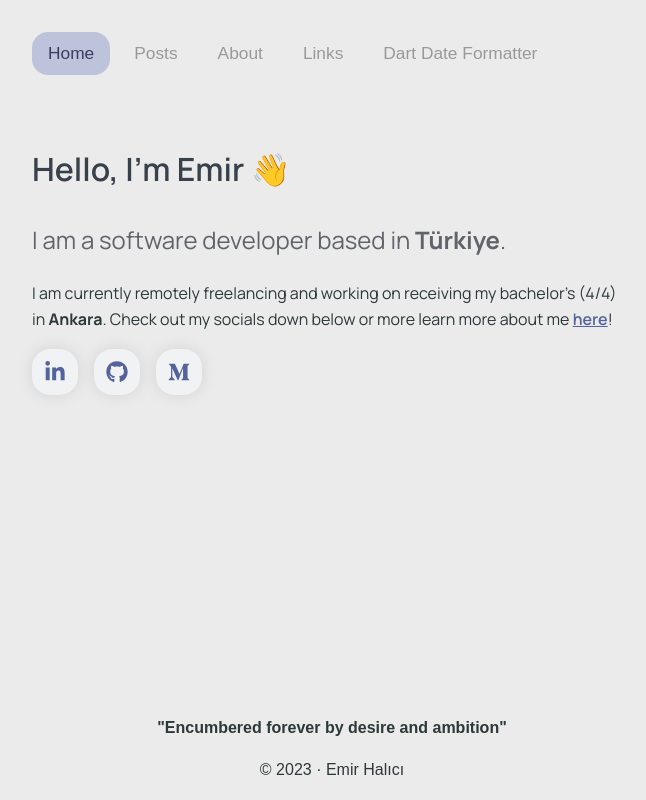
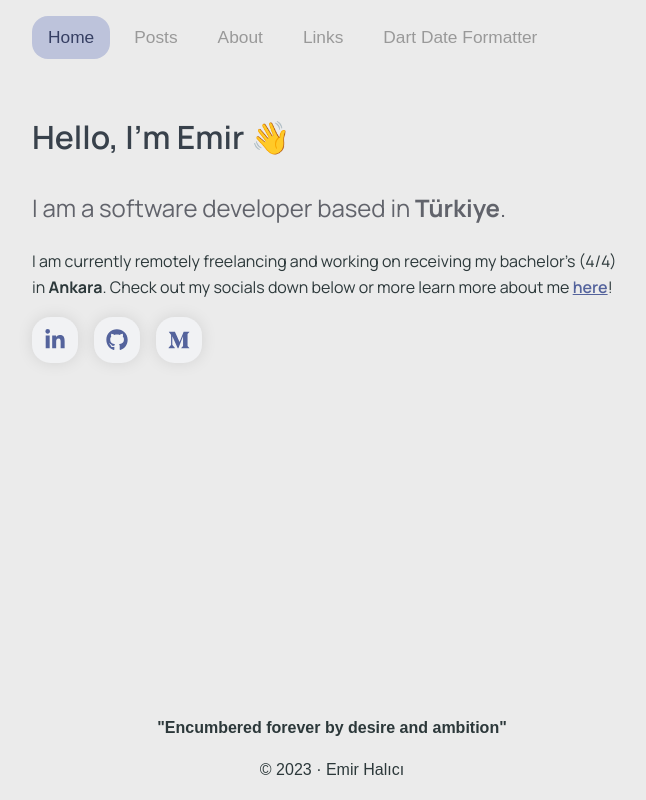
Before and after one commit to emirhalici/personal_page, a React (Vite) app: page / in a window 1280 px wide. Shown: the whole page, without its empty margins (308-954 px from the left). Built offline with nearby package versions, Linux system fonts and the light colour scheme; a web font is replaced by a local one.

Commit message:
refactor: remove unnuecessary navbar class

```diff
--- a/src/components/NavBar/NavBar.css
+++ b/src/components/NavBar/NavBar.css
@@ -1,9 +1,5 @@
 nav {
   font-family: 'Recursive', sans-serif;
-}
-
-.navbar {
-  padding: 32px 0px;
 }
 
 .navbar_list {
--- a/src/components/NavBar/NavBar.tsx
+++ b/src/components/NavBar/NavBar.tsx
@@ -23,11 +23,14 @@ export default function NavBar() {
   );
 
   return (
-    <nav className='page-fixed-width-root navbar'>
-      <ul className='navbar_list'>{links}</ul>
-    </nav>
+    <div className='row-flex margin-vertical-high'>
+      <nav className='page-fixed-width-root'>
+        <ul className='navbar_list'>{links}</ul>
+      </nav>
+    </div>
   );
 }
+
 type NavButtonProps = {
   path: string;
   isActive: boolean;
--- a/src/index.css
+++ b/src/index.css
@@ -55,6 +55,10 @@ code {
   padding: 16px 0px;
 }
 
+.margin-vertical-high {
+  padding: 16px 0px;
+}
+
 .page-fixed-width-root {
   width: 600px;
   max-width: 100%;
```
